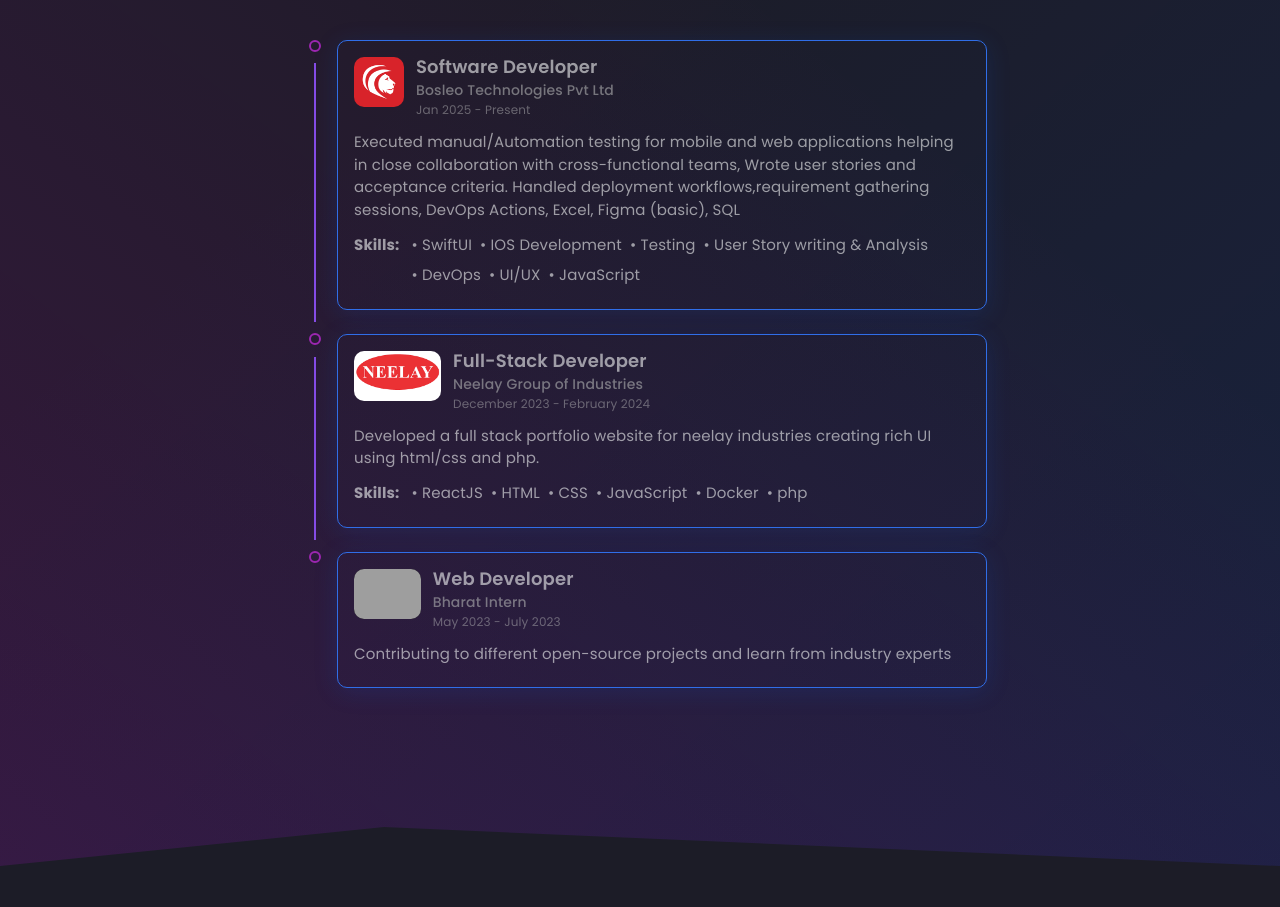
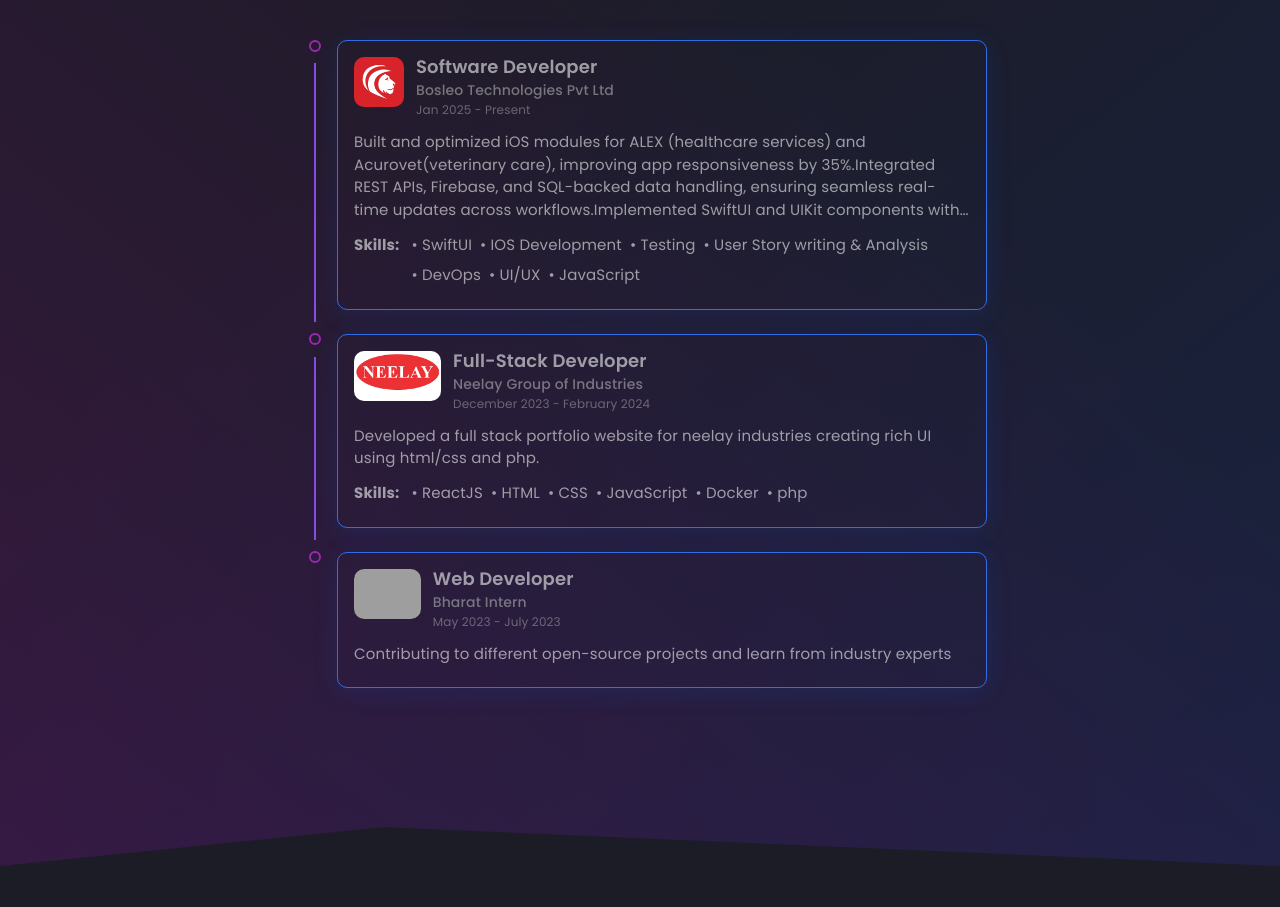
Before and after one commit to SarveshPatil26/sarveshpatil, a React (Create React App) app: page / in a window 1280 px wide. Shown: the part 1824-2731 px from the top of the page. Built offline with nearby package versions, Linux system fonts and the light colour scheme; grey boxes are pictures that could not be loaded.

Commit message:
Update constants.js
bosleo work ex and resume for ios

```diff
--- a/src/data/constants.js
+++ b/src/data/constants.js
@@ -13,7 +13,7 @@ export const Bio = {
       "I am a motivated and versatile individual, always eager to take on new challenges. With a passion for learning I am dedicated to delivering high-quality results. With a positive attitude and a growth mindset, I am ready to make a meaningful contribution and achieve great things.",
     github: "https://github.com/SarveshPatil26",
     resume:
-      "https://drive.google.com/file/d/1730P_X9GoDmChwjlnVzZ7ouk1yjTUuCN/view?usp=share_link",
+      "https://drive.google.com/file/d/1VPUUl8nGpkVh8qW1dtmc7h0puVDRsyFZ/view?usp=share_link",
     linkedin: "https://in.linkedin.com/in/sarvesh-patil-9aa026259",
     insta: "https://www.instagram.com/_sarvesh26_/?__d=1%2F",
     facebook: "",
@@ -182,7 +182,7 @@ export const Bio = {
       role: "Software Developer",
       company: "Bosleo Technologies Pvt Ltd",
       date: "Jan 2025 - Present",
-      desc: "Executed manual/Automation testing for mobile and web applications helping in close collaboration with cross-functional teams, Wrote user stories and acceptance criteria. Handled  deployment workflows,requirement gathering sessions, DevOps Actions, Excel, Figma (basic), SQL",
+      desc: "Built and optimized iOS modules for ALEX (healthcare services) and Acurovet(veterinary care), improving app responsiveness by 35%.Integrated REST APIs, Firebase, and SQL-backed data handling, ensuring seamless real-time updates across workflows.Implemented SwiftUI and UIKit components with MVVM, enhancing UI/UX consistency and reducing UI bugs by 25%.",
       skills: [
         "SwiftUI",
         "IOS Development",
```
